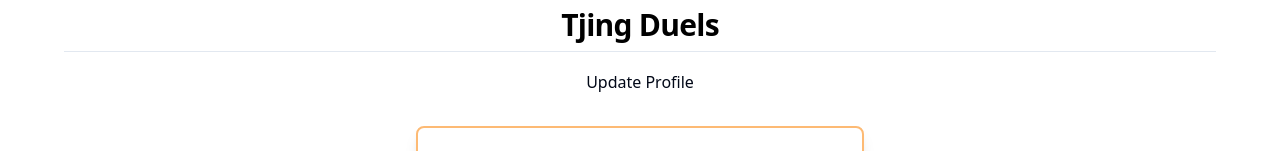
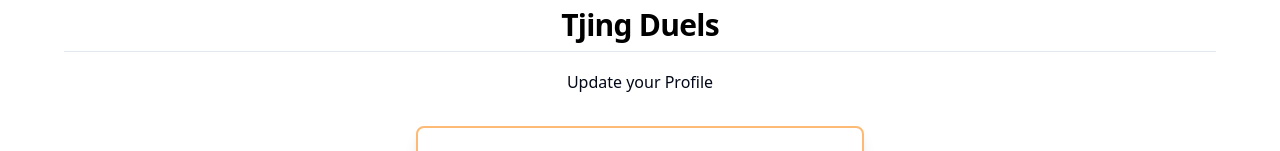
Before and after one commit to OGester/duels-mvp, a Next.js app: page /profile-page/settings in a window 1280 px wide. Shown: the part 169-320 px from the top of the page. Built offline with nearby package versions, Linux system fonts and the light colour scheme; no server answers.

Commit message:
textarea instead of input on update profile

```diff
--- a/components/UpdateProfileForm.jsx
+++ b/components/UpdateProfileForm.jsx
@@ -15,7 +15,7 @@ export default function UpdateProfileForm() {
   return (
     <main className="flex justify-center flex-col w-full">
       <h2 className="text-center text-black font-bold mb-2.5">Tjing Duels</h2>
-      <p className="text-center mb-4">Update Profile</p>
+      <p className="text-center mb-4">Update your Profile</p>
       <div className="flex flex-col items-center justify-center w-full p-4">
         <div className="w-full max-w-md rounded-lg shadow-lg border-2 border-orange-300 p-6">
           <form onSubmit={handleSubmit} className="space-y-6">
```
